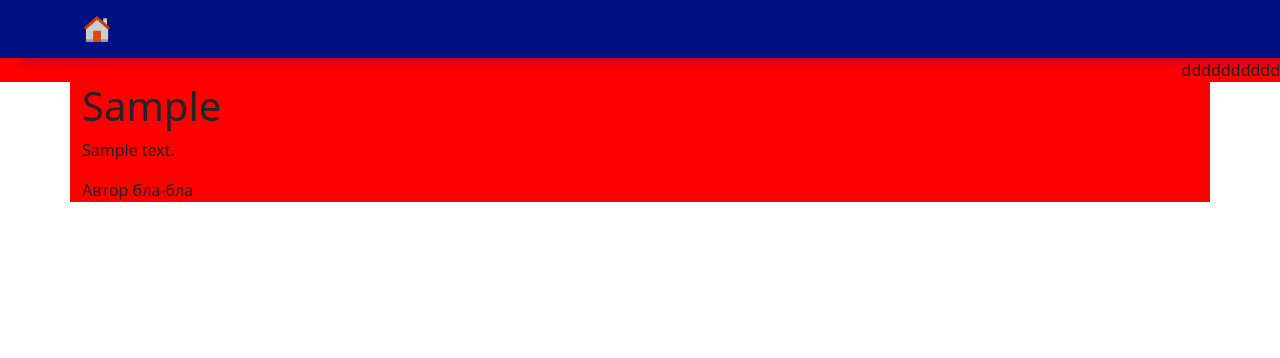
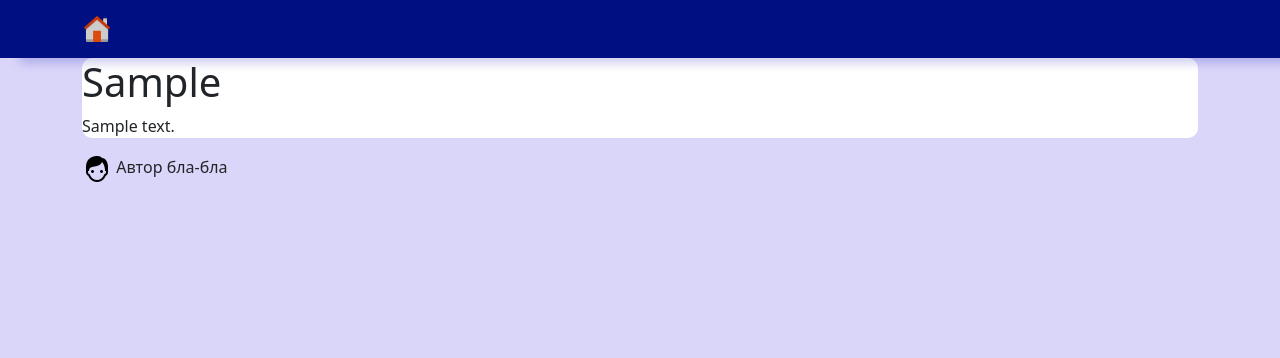
Before and after one commit to Frizzz17/administrative-commission, a Django app: page / in a window 1280 px wide. Shown: the top 358 px of the page. Run offline with Django 3.2, Linux system fonts and the light colour scheme; tables that the repository leaves empty hold one stand-in row (values such as "Sample post"); some libraries are stand-ins or nearby versions.

Commit message:
Добавил на главную страничку изменения

```diff
--- a/adm_com/static/css/style.css
+++ b/adm_com/static/css/style.css
@@ -1,9 +1,17 @@
+body {
+    background-color: rgb(218, 214, 250);
+}
+
 .navbar {
     background-color: rgb(0, 15, 130);
     box-shadow: 20px 5px 10px rgba(0, 14, 168, 0.208);
 }
 
+.message {
+    background-color: white;
+    border-radius: 10px;
+}
+
 .author {
-    text-align: right;
-    background-color: red;
+    color: aqua;
 }
--- a/adm_com/templates/news/index.html
+++ b/adm_com/templates/news/index.html
@@ -1,17 +1,16 @@
 {% extends 'base.html' %}
 {% block content %}
   {% load static %}
-  <div class="author">dddddddddd</div>
   {% for article in articles_list %}
     <div class="container">
       <div class="row">
-        <div class="col-12" style="background-color: red">
-          <h1> {{ article.header }} </h1>
-          <p> {{ article.text }} </p>
-          <div class="row">
-            <div class="col-9">Автор бла-бла</div>
-            {% comment %} <div class="col-3"><img src="{% static '' %}"></div> {% endcomment %}
-          </div>
+        <div class="col-12">
+          <div class="message">
+            <h1> {{ article.header }} </h1>
+            <p> {{ article.text }} </p>
+          </div> <!--Cообщение-->
+          <span class="author"><img src="{% static 'img/person.png' %}"></span>
+          <span>Автор бла-бла</span>
         </div>
       </div>
     </div>
```
Also changed, not shown: adm_com/static/img/person.png (added).
